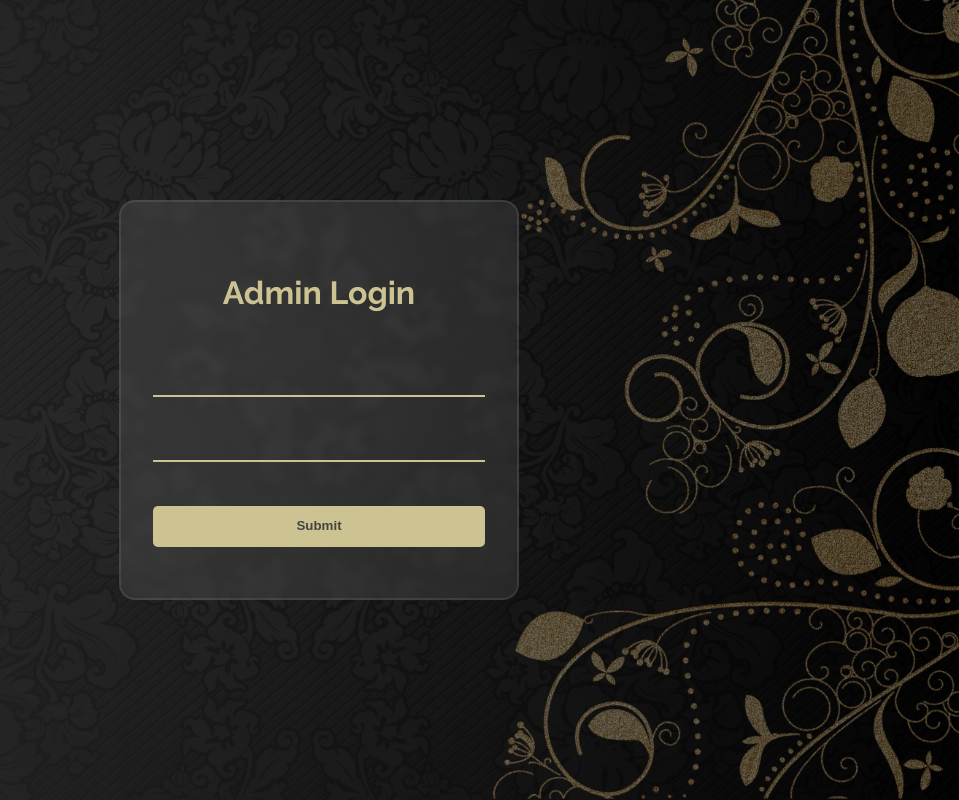
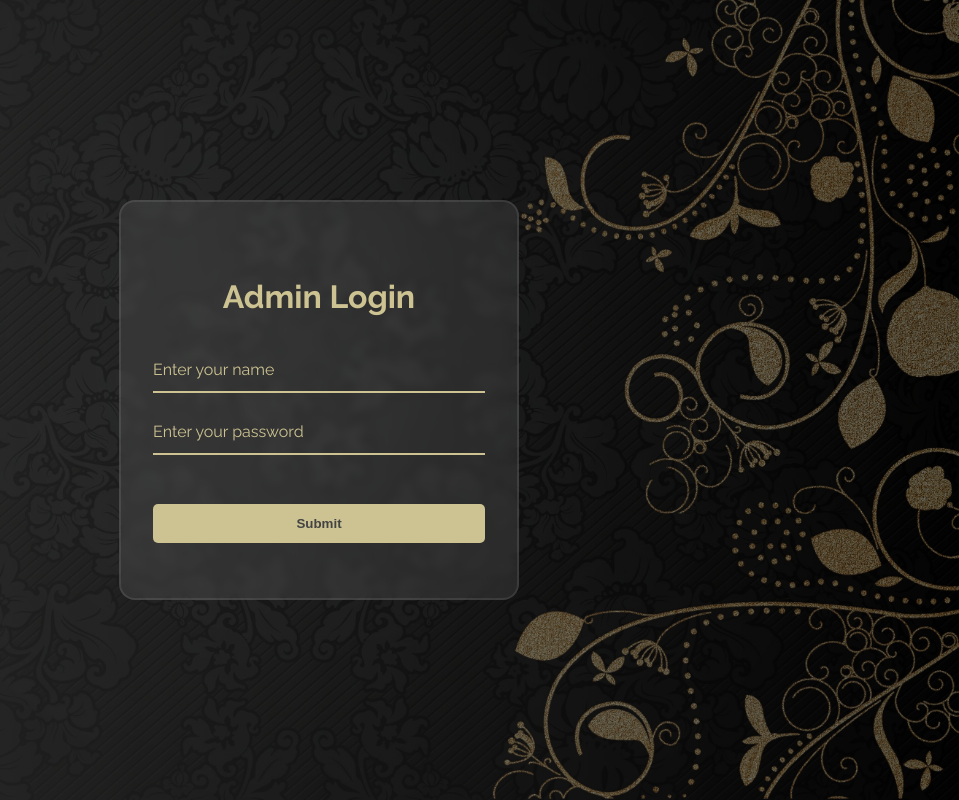
Before and after one commit to hrk-berserker27/Raj-mayank-blogs, a Next.js app: page /admin in a window 1280 px wide. Shown: the whole page, without its empty margins (321-1280 px from the left). Built offline with nearby package versions, Linux system fonts and the light colour scheme.

Commit message:
Added animation to the inputs

```diff
--- a/pages/admin.tsx
+++ b/pages/admin.tsx
@@ -1,7 +1,6 @@
 import { FormEvent } from "react";
 import styles from "../styles/LoginPage.module.css";
 function login() {
-
   const handleSubmit = (e: FormEvent<HTMLFormElement>)=> {
     e.preventDefault();
     console.log("hello");
@@ -10,7 +9,8 @@ function login() {
   <div className={styles.formContainer}>
     <form className={styles.form} onSubmit={handleSubmit}>
       <h1>Admin Login</h1>
-    <input type="text" /><input type="password" autoComplete="on"/>
+    <label>Enter your name<input type="text" /></label>
+    <label>Enter your password<input type="password" autoComplete="on"/></label>
     <input type="submit"></input>
     </form>
     </div>);
--- a/styles/LoginPage.module.css
+++ b/styles/LoginPage.module.css
@@ -27,31 +27,50 @@
     color: var(--color-2);
 }
 
-.form input {
-    padding: 0.9em;
+.form label {
+    width: 100%;
+    margin-left: 0.9em;
+    margin-right: 0.9em;
+    color: var(--color-2);
+    font-family: "Raleway", "sans-serif";
+}
+
+.form input:hover {
+    cursor: pointer;
+}
+
+.form input[type="text"]:empty,
+.form input[type="password"]:empty {
     width: 100%;
     border: none;
     outline: none;
-    text-align: center;
     background: transparent;
     border-bottom: 2px solid var(--color-2);
+    transition: all 0.5s ease;
+    height: 0;
 }
 
-.form input:focus {
-    outline: 2px solid var(--color-2);
+
+.form input[type="text"]:focus,
+.form input[type="password"]:focus {
+    color: var(--color-2);
+    height: auto;
+    padding-top: 0.9em;
+    padding-bottom: 0.9em;
 }
 
 .form input[type="submit"] {
+    width: 100%;
+    outline: 0;
+    border: 0;
     font-weight: 700;
     background-color: var(--color-2);
     color: var(--color-1);
     margin-top: 1.5em;
     border-radius: 5px;
+    padding: 0.9em;
 }
 
-.form input[type="submit"]:hover {
-    cursor: pointer;
-}
 
 @media screen and (max-width: 420px) {
     .formContainer {
```
Also changed, not shown: components/BlogTable.js (+7 -6 lines).
